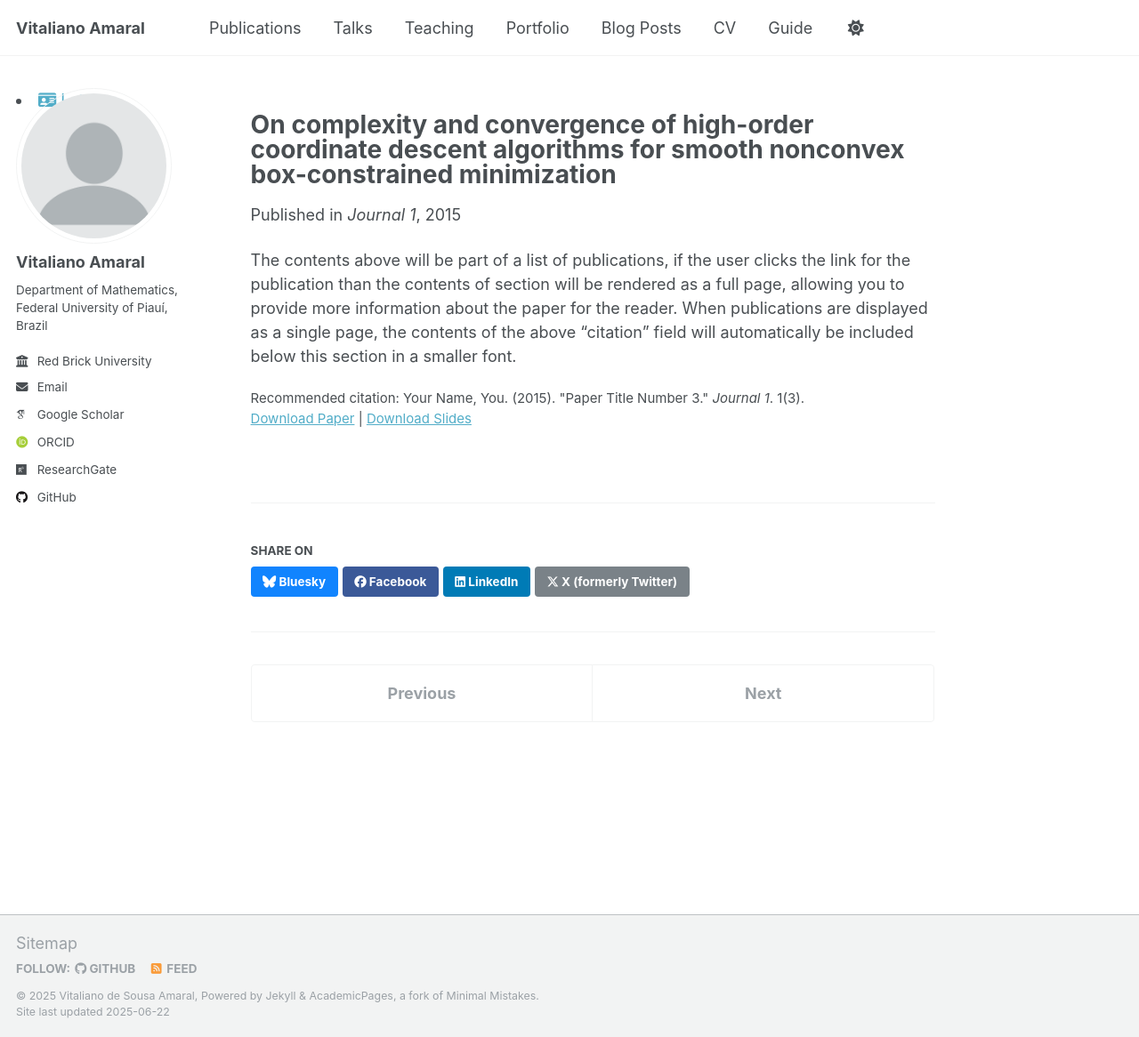
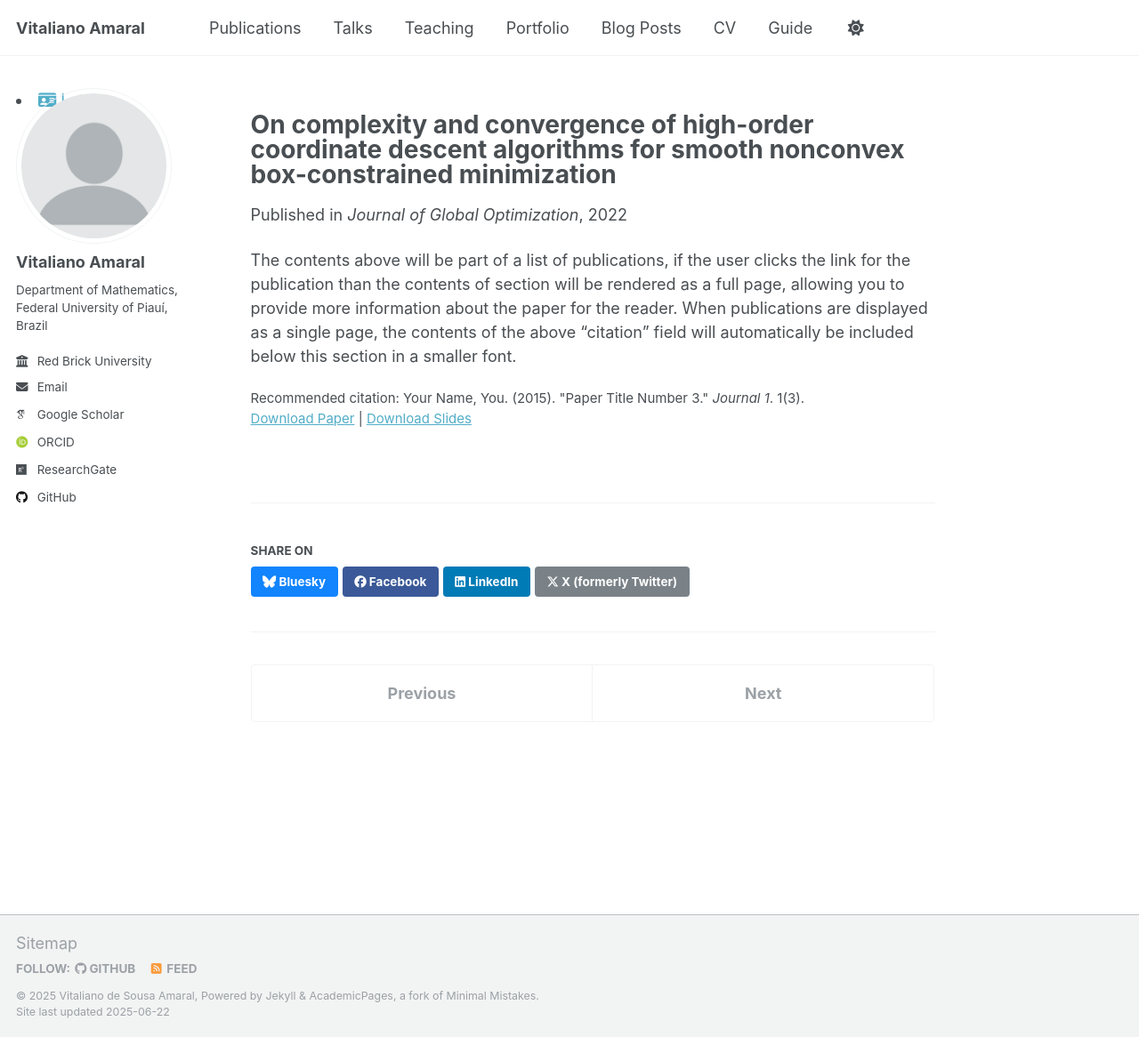
Before and after one commit to vitalianoamaral/vitalianoamaral.github.io, a Jekyll site: the page built from _publications/2015-10-01-paper-title-number-3.md, in a window 1280 px wide and 1166 px high. Shown: the whole window at 89% size. Built offline with Jekyll 4.4.1, drawn with Linux system fonts in a browser that asks for light colours; some web fonts are replaced.

Commit message:
Update 2015-10-01-paper-title-number-3.md

```diff
--- a/_publications/2015-10-01-paper-title-number-3.md
+++ b/_publications/2015-10-01-paper-title-number-3.md
@@ -4,8 +4,8 @@ collection: publications
 category: manuscripts
 permalink: /publication/2015-10-01-paper-title-number-3
 excerpt: 'This paper is about the number 3. The number 4 is left for future work.'
-date: 2015-10-01
-venue: 'Journal 1'
+date: 2022-04-28
+venue: 'Journal of Global Optimization'
 slidesurl: 'http://academicpages.github.io/files/slides3.pdf'
 paperurl: 'http://academicpages.github.io/files/paper3.pdf'
 citation: 'Your Name, You. (2015). &quot;Paper Title Number 3.&quot; <i>Journal 1</i>. 1(3).'
```
